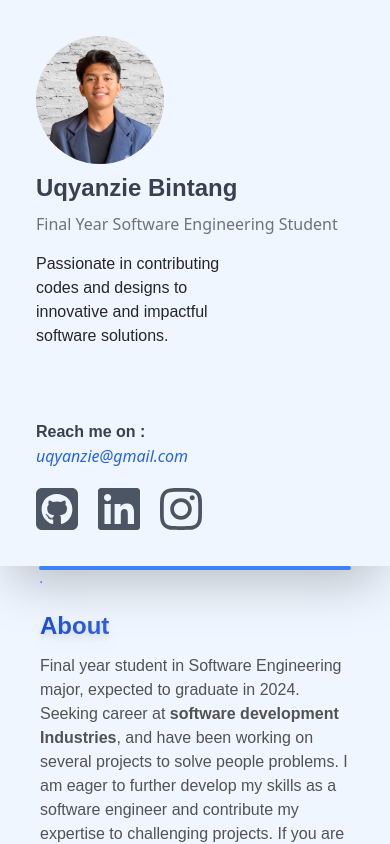
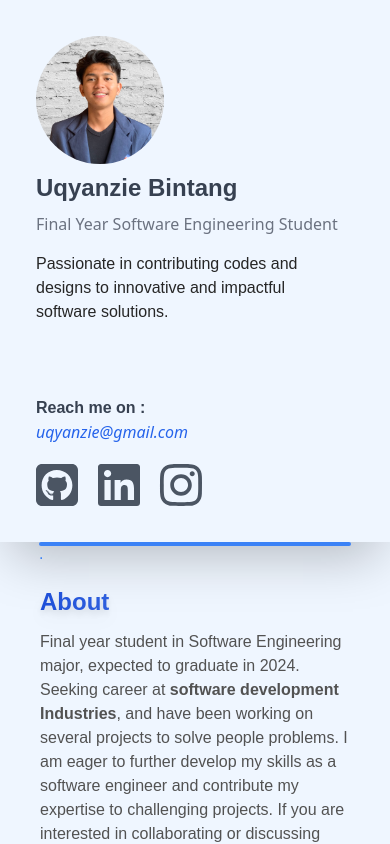
Before and after one commit to uqyanzie/portofolio, a React (Vite) app: page / in a window 390 px wide. Shown: the top 844 px of the page. Built offline with nearby package versions, Linux system fonts and the light colour scheme.

Commit message:
Fix bio padding

```diff
--- a/src/App.jsx
+++ b/src/App.jsx
@@ -18,7 +18,7 @@ export default function App() {
           <div className="block">
             <h3 className="text-2xl font-semibold mb-2 font-poppins">Uqyanzie Bintang</h3>
             <h5 className="font-sans text-md text-gray-500 mb-4">Final Year Software Engineering Student</h5>
-            <p className="font-inter lg:w-full w-[60%] text-neutral-800 font-medium">
+            <p className="font-inter pr-8 lg:pr-0 text-neutral-800 font-medium">
               Passionate in contributing codes and designs to innovative and impactful software solutions.
             </p>
           </div>
```
